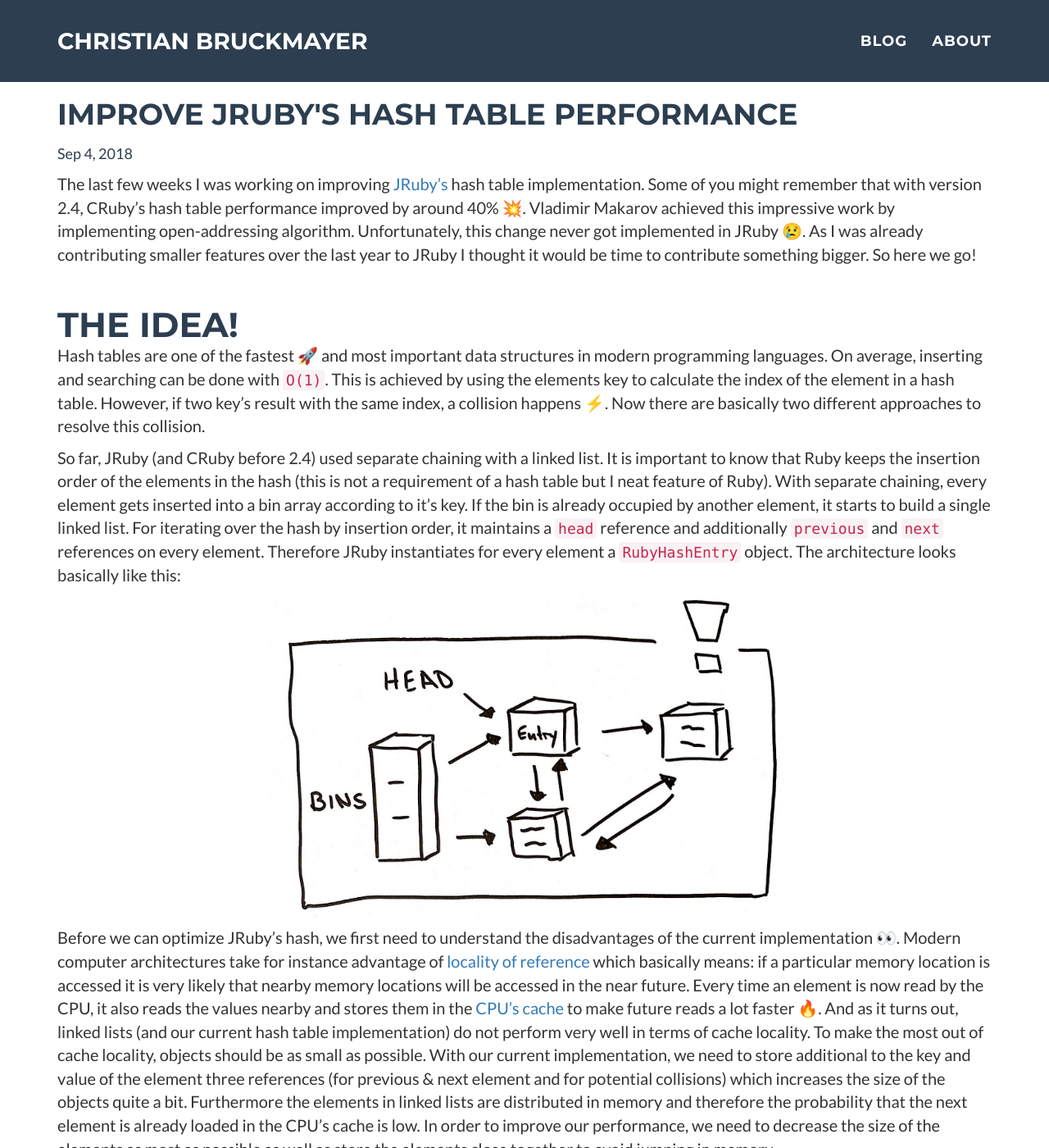
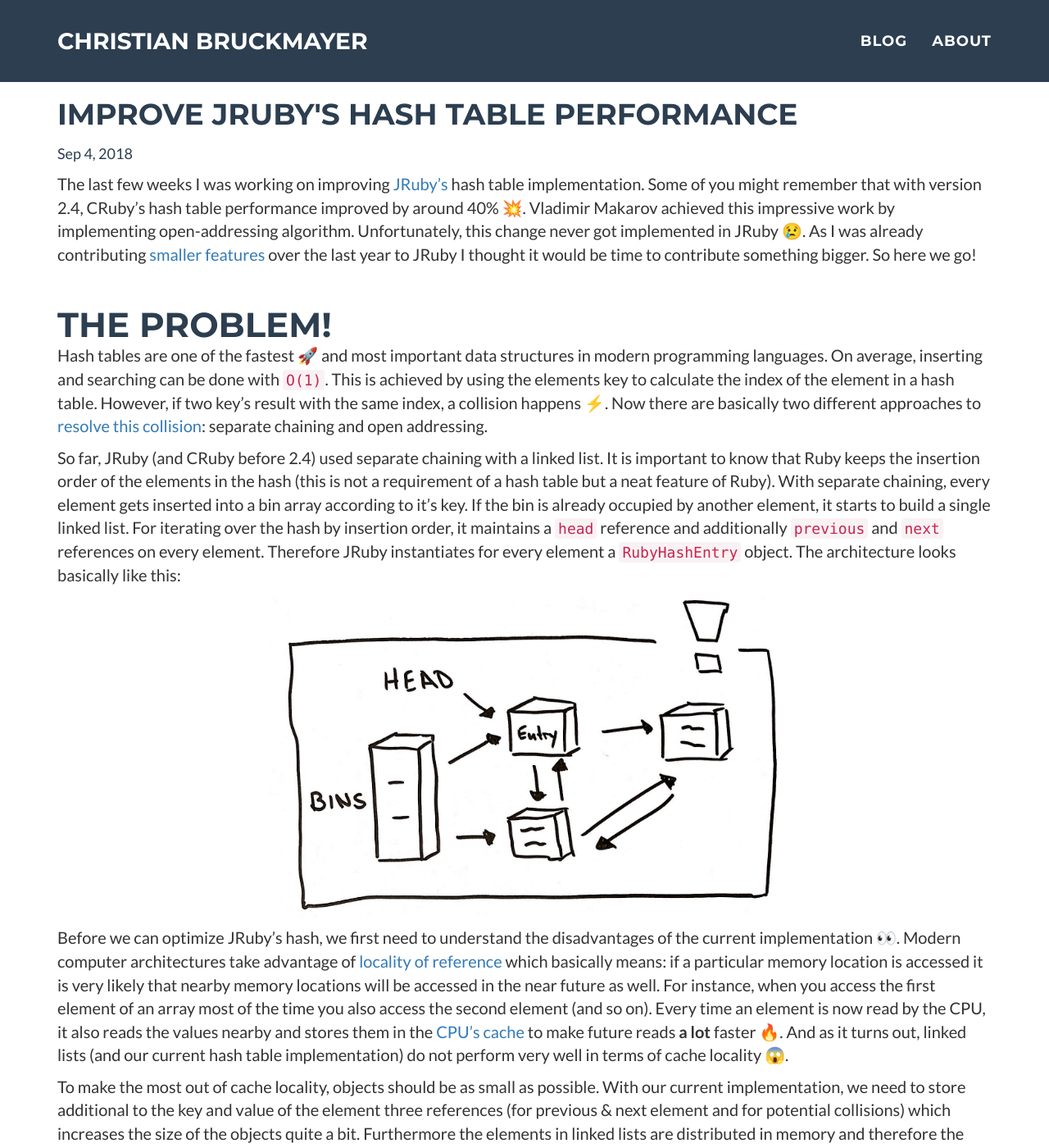
Before and after one commit to ChrisBr/bruckmayer.net, a Jekyll site: the page built from _posts/2018-09-04-jruby-hash.markdown, in a window 1280 px wide and 1400 px high. Shown: the whole window at 82% size. Built offline with Jekyll 4.4.1, drawn with Linux system fonts in a browser that asks for light colours; emoji names are drawn with the system emoji font; comment, search, counter and statistics services are not loaded; some of the changed text lies outside the part shown.

Commit message:
Add feedback

```diff
--- a/_posts/2018-09-04-jruby-hash.markdown
+++ b/_posts/2018-09-04-jruby-hash.markdown
@@ -5,18 +5,25 @@
 categories: JRuby
 ---
 
-The last few weeks I was working on improving [JRuby's](http://jruby.org) hash table implementation. Some of you might remember that with version 2.4, CRuby's hash table performance improved by around 40% :boom:. Vladimir Makarov achieved this impressive work by implementing open-addressing algorithm. Unfortunately, this change never got implemented in JRuby :cry:. As I was already contributing smaller features over the last year to JRuby I thought it would be time to contribute something bigger. So here we go!
+The last few weeks I was working on improving [JRuby's](http://jruby.org) hash table implementation. Some of you might remember that with version 2.4, CRuby's hash table performance improved by around 40% :boom:. Vladimir Makarov achieved this impressive work by implementing open-addressing algorithm. Unfortunately, this change never got implemented in JRuby :cry:. As I was already contributing [smaller features](https://github.com/jruby/jruby/pulls?q=is%3Apr+is%3Aclosed+author%3AChrisBr) over the last year to JRuby I thought it would be time to contribute something bigger. So here we go!
 
 <br>
 
-## The idea!
-Hash tables are one of the fastest :rocket: and most important data structures in modern programming languages. On average, inserting and searching can be done with ``O(1)``. This is achieved by using the elements key to calculate the index of the element in a hash table. However, if two key's result with the same index, a collision happens :zap:. Now there are basically two different approaches to resolve this collision.
+## The problem!
 
-So far, JRuby (and CRuby before 2.4) used separate chaining with a linked list. It is important to know that Ruby keeps the insertion order of the elements in the hash (this is not a requirement of a hash table but I neat feature of Ruby). With separate chaining, every element gets inserted into a bin array according to it's key. If the bin is already occupied by another element, it starts to build a single linked list. For iterating over the hash by insertion order, it maintains a ``head`` reference and additionally ``previous`` and ``next`` references on every element. Therefore JRuby instantiates for every element a ``RubyHashEntry`` object. The architecture looks basically like this:
+Hash tables are one of the fastest :rocket: and most important data structures in modern programming languages. On average, inserting and searching can be done with ``O(1)``. This is achieved by using the elements key to calculate the index of the element in a hash table. However, if two key's result with the same index, a collision happens :zap:. Now there are basically two different approaches to [resolve this collision](https://en.wikipedia.org/wiki/Hash_table#Collision_resolution): separate chaining and open addressing.
+
+So far, JRuby (and CRuby before 2.4) used separate chaining with a linked list. It is important to know that Ruby keeps the insertion order of the elements in the hash (this is not a requirement of a hash table but a neat feature of Ruby). With separate chaining, every element gets inserted into a bin array according to it's key. If the bin is already occupied by another element, it starts to build a single linked list. For iterating over the hash by insertion order, it maintains a ``head`` reference and additionally ``previous`` and ``next`` references on every element. Therefore JRuby instantiates for every element a ``RubyHashEntry`` object. The architecture looks basically like this:
 
 <img src="/img/separate-chaining-sketch.jpg" alt="Separate chaining architecture" style="max-width: 55%; margin: 0 auto;" class="img-responsive"/>
 
-Before we can optimize JRuby's hash, we first need to understand the disadvantages of the current implementation :eyes:. Modern computer architectures take for instance advantage of [locality of reference](https://en.wikipedia.org/wiki/Locality_of_reference) which basically means: if a particular memory location is accessed it is very likely that nearby memory locations will be accessed in the near future. Every time an element is now read by the CPU, it also reads the values nearby and stores them in the [CPU's cache](https://en.wikipedia.org/wiki/CPU_cache) to make future reads a lot faster :fire:. And as it turns out, linked lists (and our current hash table implementation) do not perform very well in terms of cache locality. To make the most out of cache locality, objects should be as small as possible. With our current implementation, we need to store additional to the key and value of the element three references (for previous & next element and for potential collisions) which increases the size of the objects quite a bit. Furthermore the elements in linked lists are distributed in memory and therefore the probability that the next element is already loaded in the CPU's cache is low. In order to improve our performance, we need to decrease the size of the elements as most as possible as well as store the elements close together to avoid jumping in memory.
+Before we can optimize JRuby's hash, we first need to understand the disadvantages of the current implementation :eyes:. Modern computer architectures take advantage of [locality of reference](https://en.wikipedia.org/wiki/Locality_of_reference) which basically means: if a particular memory location is accessed it is very likely that nearby memory locations will be accessed in the near future as well. For instance, when you access the first element of an array most of the time you also access the second element (and so on). Every time an element is now read by the CPU, it also reads the values nearby and stores them in the [CPU's cache](https://en.wikipedia.org/wiki/CPU_cache) to make future reads **a lot** faster :fire:. And as it turns out, linked lists (and our current hash table implementation) do not perform very well in terms of cache locality :scream:.
+
+To make the most out of cache locality, objects should be as small as possible. With our current implementation, we need to store additional to the key and value of the element three references (for previous & next element and for potential collisions) which increases the size of the objects quite a bit. Furthermore the elements in linked lists are distributed in memory and therefore the probability that the next element is already loaded in the CPU's cache is low. In order to improve our performance, we need to decrease the size of the elements as most as possible as well as store the elements close together to avoid jumping in memory.
+
+<br>
+
+## The idea
 
 A different approach to implement collision resolution is open addressing. Instead of creating a linked list when a collision happens, in open addressing the element just gets inserted in a different still empty bucket, for instance just the next empty one ([linear probing](https://en.wikipedia.org/wiki/Linear_probing)). This has the big advantage that it is not necessary to store references anymore and also the elements are stored close together in an array instead of a linked list. As we don't need to store the references anymore, we also removed the ``RubyHashEntry`` objects completely :raised_hands:. We now just store the key and values without a wrapper object which decreases the number of objects which need to get allocated as well as the overall size tremendously. To maintain the insertion order, we store the actual key and value objects by insertion in one array and have another array for the indexes. Additionally we have a third array to cache the hash values. This is necessary because the hash values are integers and therefore we would need to convert them to Integer objects if we want to store them together with the key and values. The new architecture basically looks like this:
 
@@ -32,9 +39,14 @@
 
 As I helped to implement missing 2.5 features in JRuby beginning of the year, I already knew some of the core contributor as well as how contributing to JRuby in general works. While implementing features for 2.5 support, I also discovered and fixed some issues in the RubyHash class. At some point, [Charles Nutter](https://github.com/headius) pointed me to issue [#4708](https://github.com/jruby/jruby/issues/4708) which was about a new hash implementation. After investigating and researching a little bit, I started implementing and immediately got frustrated. The RubyHash class has ~2900 LOC and is so fundamental to JRuby that if you mess something up, you end up with a not even starting or broken Ruby interpreter. At some point, I thought everything was working just to figure out that it was not possible to require gems anymore :cry:. After some hours debugging I finally had something working but the benchmarks were not looking very promising. I realized I was in a dead end :construction:!
 
-So beginning of June I was in contact with [Charles Nutter](https://github.com/headius) and asked for some directions and he suggested to open a pull request. And honestly I didn't like this idea in the beginning as the code was really ugly (I didn't program Java in years) and I also didn't know how much time :clock9: and motivation :sunny: I will have the next weeks to finish the PR. Looking back, I think this was one of the reasons it was eventually a success. Almost immediately after I opened the PR, several JRuby contributors commented on the PR and in IRC to give me feedback and ideas. For instance it was [Marcin Mielżyński's](https://github.com/lopex) idea to get rid of the ``RubyHashEntry`` objects and pack everything into one array. This approach significantly decreased the number of object allocations and improved the performance eventually. Getting as early as possible feedback, even if you only have a prototype, is fundamental!
+So beginning of June I was in contact with [Charlie](https://github.com/headius) again and asked for some directions and he suggested to open a pull request. And honestly I didn't like this idea in the beginning as the code was really ugly (I didn't program Java in years) and I also didn't know how much time :clock9: and motivation :sunny: I will have the next weeks to finish the PR. Looking back, I think this was one of the reasons it was eventually a success. Almost immediately after I opened the PR, several JRuby contributors commented on the PR and in IRC to give me feedback and ideas. For instance it was [Marcin Mielżyński's](https://github.com/lopex) idea to get rid of the ``RubyHashEntry`` objects and pack everything into one array. This approach significantly decreased the number of object allocations and improved the performance eventually. Getting as early as possible feedback, even if you only have a prototype, is fundamental!
 
 After finishing the prototype and the performance were improving, the last step before merging was to fix all failing tests. And as Hash tables are so fundamental in Ruby, consequentially this class is extensively tested. Not only dedicated tests exist but this class also gets tested indirectly by many many other tests. This is a great thing but caused a lot frustration for me as there were hundreds of tests failing in the beginning and I didn't even know were to start! However, as I'm relatively new to the huge JRuby codebase, I knew automated tests were my safety net I needed to rely on. And after the first frustration was gone I realized I need to do small steps, fixing test by test, [stage by stage](https://docs.travis-ci.com/user/build-stages). You probably won't believe me but simple 'off by one' errors caused the most frustration (e.g. not moving correctly start / end pointers after deleting the first / last element were driving me nuts) :sob:.
+
+<br>
+
+<img src="/img/tests-everywhere.jpg" alt="It compiled meme" style="max-width: 60%; margin: 0 auto;" class="img-responsive"/>
+
 
 When working on such a performance improvement, it is very important to constantly measure if the performance actually improves. Therefore [Takashi Kokubun](https://github.com/k0kubun) developed the awesome [benchmark-driver](https://github.com/benchmark-driver/benchmark-driver) for the work on Ruby 3x3 (Ruby 3 should be 3 times faster than Ruby 2). Although Ruby's standard library already comes with a handy benchmark class, benchmark-driver offers some more advanced features. The most awesome feature is that you can easily compare different Ruby binaries by just providing the binary or using [rbenv](https://github.com/rbenv/rbenv). Furthermore it is possible to generate the output in many different formats including markdown and even rendering a graph. And while measuring the performance of my code, I also discovered and fixed several bugs in benchmark-driver ([#40](https://github.com/benchmark-driver/benchmark-driver/issues/40), [#42](https://github.com/benchmark-driver/benchmark-driver/issues/42), [#43](https://github.com/benchmark-driver/benchmark-driver/issues/43)) and JRuby ([#5297](https://github.com/jruby/jruby/issues/5297)) itself.
 
@@ -42,41 +54,46 @@
 
 The last few years I mostly programmed in Ruby professionally. Because of that, I did not use much static typing. And when I started to contribute to JRuby it felt annoying to always specify the type. However, the hash refactoring was more than 600 LOC and doing such a refactoring in a dynamic language without compiler would have been a lot more difficult. I don't remember how often I found trivial bugs already at compile time. So in the end, I really embraced static typing again :wink:.
 
-Last but not least I want to talk about one challenge most open source projects face: attracting and integrating new contributors. Open source contributions should be a win-win situation, for the open source project and the contributor. The open source project obviously 'wins' the code contribution (of course with the burden of maintaining it in the long run). And for the contributor there can be many different incentives like learning a new technology, facing a nasty bug in your favorite library, getting attribution or just for the sake of fun. For me, contributing to open source is mostly a mix of learning and fun. And since my first pull request to JRuby, I learned a ton! I brushed up my Java knowledge, looked into the CRuby code, wrote C / Java extensions, discovered methods in Ruby's standard library I have never used before and submitted patches to several other Ruby projects to just name a few. As open source is about sharing and my memory is quite bad, this blog article is also an attempt to share what I learned the last two months :thought_balloon:.
+Last but not least I want to talk about one challenge most open source projects face: Attracting and integrating new contributors. Open source contributions should be a win-win situation, for the open source project and the contributor. The open source project obviously 'wins' the code contribution (of course with the burden of maintaining it in the long run). And for the contributor there can be many different incentives like learning a new technology, facing a nasty bug in your favorite library, getting attribution or just for the sake of fun. For me, contributing to open source is mostly a mix of learning and fun. And since my first pull request to JRuby, I learned a ton! I brushed up my Java knowledge, looked into the CRuby code, wrote C / Java extensions, discovered methods in Ruby's standard library I have never used before and submitted patches to several other Ruby projects to just name a few. As open source is about sharing and my memory is quite bad, this blog article is also an attempt to share what I learned the last two months :thought_balloon:.
 
 <br>
 
 ## But what is the result?
+First of all, [my code](https://github.com/jruby/jruby/pull/5215) is already merged upstream and will probably be included in the next JRuby release 9.2.1.0.
 
-After mostly talking about the theory and what I learned by implementing all this it's time now to show the actual results. I compared setting and fetching keys in hashes of different sizes. I will only discuss a few examples but you can see a more detailed list of my benchmark results in [this repository](https://github.com/ChrisBr/benchmark-driver-docker/tree/master/output).
+<img src="/img/jruby-hash-tweet.png" alt="Tweet about merging open addressing into JRuby master" style="max-width: 40%; margin: 0 auto;" class="img-responsive"/>
+
+<br>
+
+And after mostly talking about the theory and what I learned by implementing all this it's time now to show the actual results. I compared setting and fetching keys in hashes of different sizes. I will only discuss a few examples but you can see a more detailed list of my benchmark results in [this repository](https://github.com/ChrisBr/benchmark-driver-docker/tree/master/output).
 
 <div class="col-md-6">
   <img src="/img/result_100_aset.yml-graph.png" alt="Graph set 100 elements" class="img-responsive"/>
-  <p class='text-center'>Set 100 strings <small>(blue new implementation)</small></p>
+  <p class='text-center'>Set 100 strings <small>(blue open addressing)</small></p>
 </div>
 <div class="col-md-6">
   <img src="/img/result_100_aref.yml-graph.png" alt="Graph fetch 100 elements" class="img-responsive figure-img img-fluid"/>
-  <p class='text-center'>Fetch 100 strings <small>(blue new implementation)</small></p>
+  <p class='text-center'>Fetch 100 strings <small>(blue open addressing)</small></p>
 </div>
 
 The first graph shows setting 10 to 100 keys into a hash table and the performance is very close with the old implementation but sometimes a little slower (a longer bar is better as it means more iterations per seconds). The reason for this is that the new implementation needs to resize the hash more often (``8 -> 32 -> 128``). The old implementation only needs to resize once and also the resize does not 'hurt' much as there are not many keys in the hash. Fetching keys is around ~10 % faster for the new implementation for obvious reasons. Setting and fetching 1-10 keys is also around ~10-20 % faster, have a look at [this repository](https://github.com/ChrisBr/benchmark-driver-docker/tree/master/output) for more details.
 
 <div class="col-md-6">
   <img src="/img/result_100_000_aset.yml-graph.png" alt="Graph set 100,000 elements" class="img-responsive"/>
-  <p class='text-center'>Set 100,000 strings <small>(blue new implementation)</small></p>
+  <p class='text-center'>Set 100,000 strings <small>(blue open addressing)</small></p>
 </div>
 <div class="col-md-6">
   <img src="/img/result_100_000_aref.yml-graph.png" alt="Graph fetch 100,000 elements" class="img-responsive figure-img img-fluid"/>
-  <p class='text-center'>Fetch 100,000 strings <small>(blue new implementation)</small></p>
+  <p class='text-center'>Fetch 100,000 strings <small>(blue open addressing)</small></p>
 </div>
 
-However,it's getting really interesting for large hashes with more than 10,000 keys. As you can see in the graphs, the new implementation is sometimes more than 2 times faster. Compared to the small hashes were setting was around the same performance (or sometimes a little slower) for large hashes it is *a lot* faster now. Resizing larger hashes with closed addressing needs to constantly jump in memory which slows it down significantly. I also tested the performance for hashes between 100 and 10.000 keys and the results can also be found in [this repository](https://github.com/ChrisBr/benchmark-driver-docker/tree/master/output).
+However, it's getting really interesting for large hashes with more than 10,000 keys. As you can see in the graphs, the new implementation is sometimes more than 2 times faster. Compared to the small hashes were setting was around the same performance (or sometimes a little slower) for large hashes it is *a lot* faster now. Resizing larger hashes with closed addressing needs to constantly jump in memory which slows it down significantly. I also tested the performance for hashes between 100 and 10.000 keys and the results can also be found in [this repository](https://github.com/ChrisBr/benchmark-driver-docker/tree/master/output).
 
-[Charles Nutter](https://github.com/headius) also did some benchmarks which indicate that this patch will also help to improve the performance on [Graal JIT](https://en.wikipedia.org/wiki/GraalVM) in the future. We will see! Oh, and the code is already merged upstream and will most likely included in the next JRuby release (9.2.1.0).
+[Charlie](https://github.com/headius) also did some benchmarks which indicate that this patch will also help to improve the performance on [Graal JIT](https://en.wikipedia.org/wiki/GraalVM) in the future. And I still have some refactorings and improvements in my mind. We will see!
 
 <img src="/img/charly-tweet-graal-kwargs.png" alt="Separate chaining architecture" style="max-width: 40%; margin: 0 auto;" class="img-responsive"/>
 
 <br>
 ## Acknowledgments
 
-This patch would not have been possible without the help from the JRuby core team including [Charly Nutter](https://github.com/headius), [Thomas Enebo](https://github.com/enebo), [Karol Bucek](https://github.com/kares), [Marcin Mielżyński](https://github.com/lopex) and the excellent work by Vladimir Makarov on CRuby. Thanks also to the JRuby community for patiently testing and reporting issues.
+This patch would not have been possible without the help from the JRuby core team including [Charles Nutter](https://github.com/headius), [Thomas Enebo](https://github.com/enebo), [Karol Bucek](https://github.com/kares), [Marcin Mielżyński](https://github.com/lopex) and the excellent work by Vladimir Makarov on CRuby. Thanks also to the JRuby community for patiently testing and reporting issues.
```
Also changed, not shown: img/jruby-hash-tweet.png (added), img/tests-everywhere.jpg (added).
